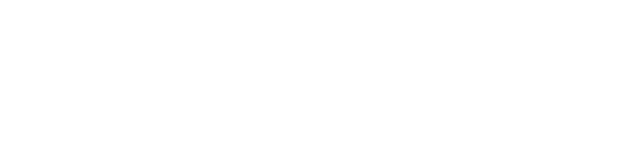
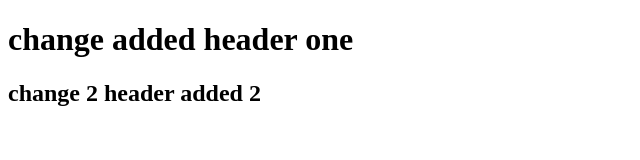
Before and after one commit to tanimgit/my-first-rep, a plain HTML site: page index.html in a window 1280 px wide. Shown: the whole page, without its empty margins (0-640 px from the left). Drawn offline with Linux system fonts and the light colour scheme.

Commit message:
2nd commit

```diff
--- a/index.html
+++ b/index.html
@@ -5,6 +5,8 @@
     <meta http-equiv="X-UA-Compatible" content="IE=edge">
     <meta name="viewport" content="width=device-width, initial-scale=1.0">
     <title>my first repo</title>
+    <h1>change added header one </h1>
+    <h2>change 2 header added 2</h2>
 </head>
 <body>
 
```
